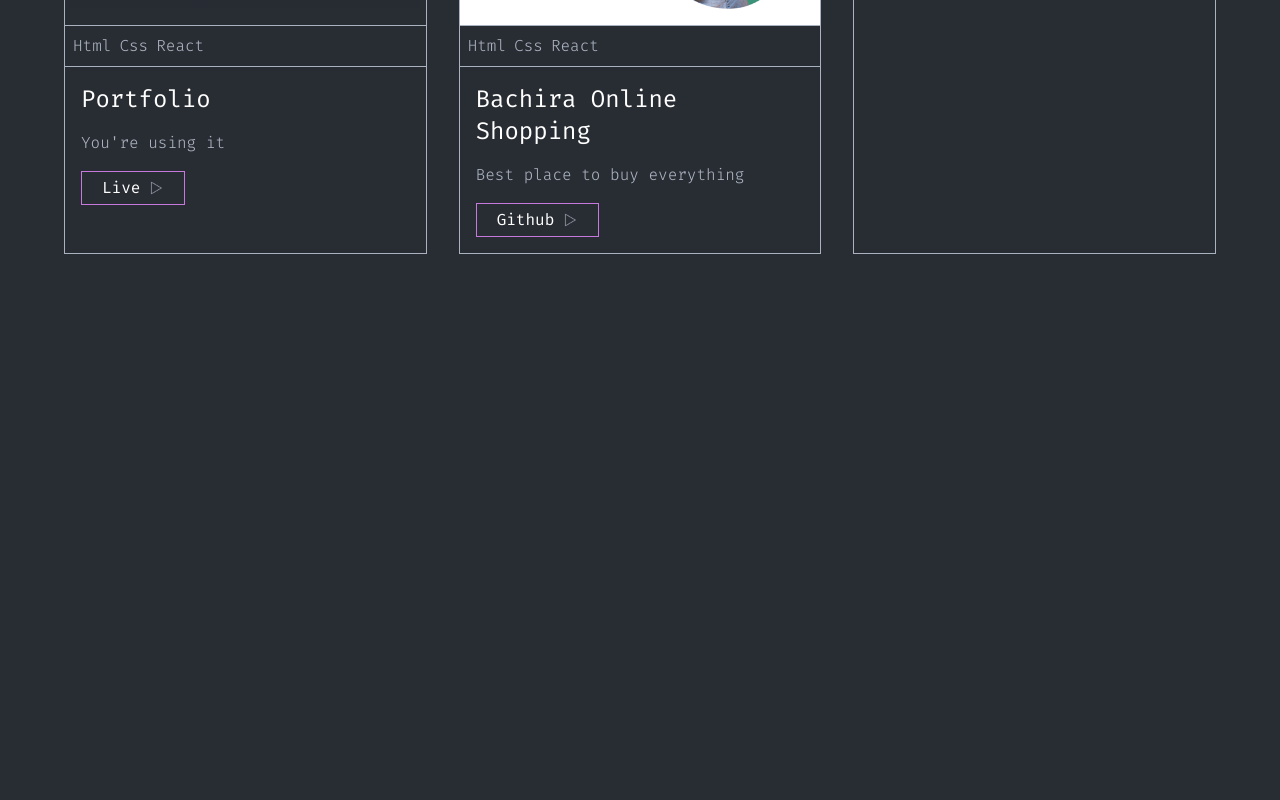
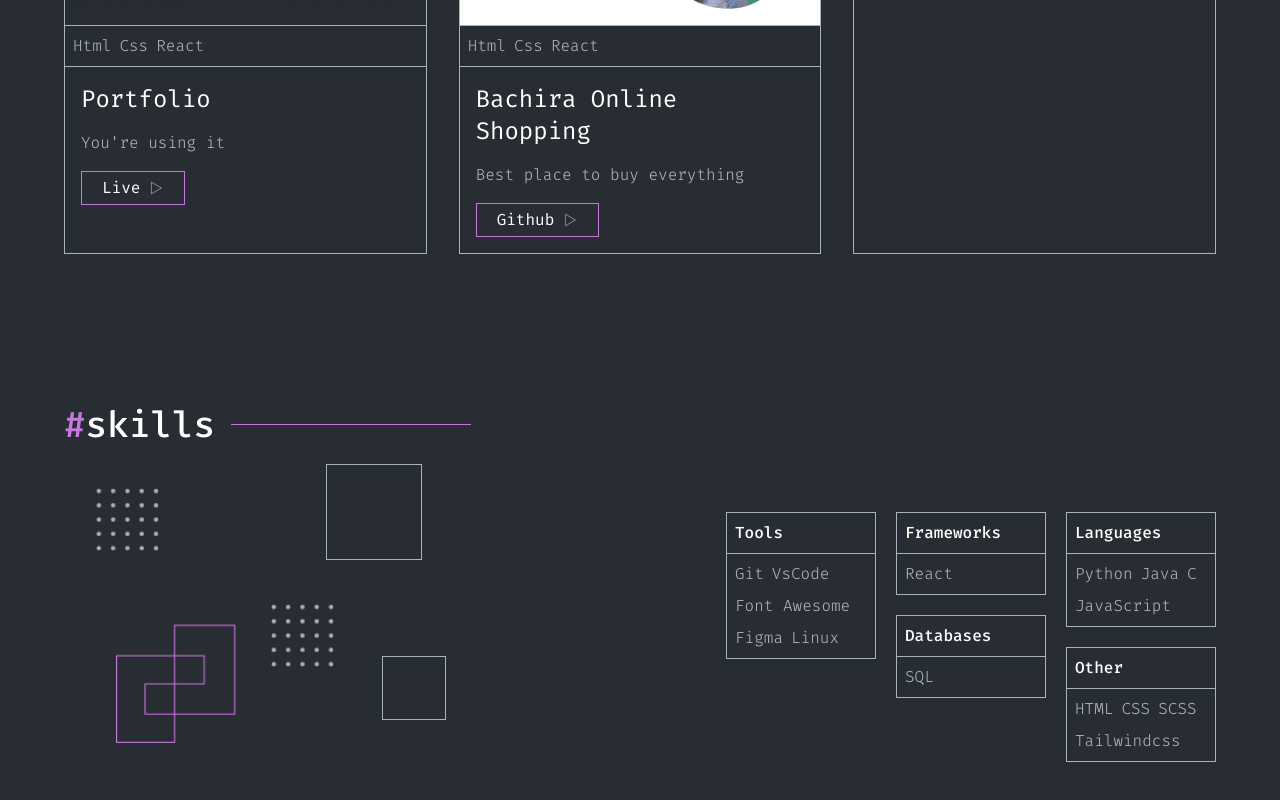
Before and after one commit to serkanursavas/portfolio, a React (Vite) app: page / in a window 1280 px wide. Shown: the part 1303-2103 px from the top of the page. Before the commit the page ends 1621 px from the top, so only its background shows below. Built offline with nearby package versions, Linux system fonts and the light colour scheme.

Commit message:
untill the skills section

```diff
--- a/src/pages/About.jsx
+++ b/src/pages/About.jsx
@@ -47,6 +47,7 @@ const About = () => {
         <div className="mt-6 grid grid-cols-2 gap-4 text-sm font-light max-[330px]:text-xs">
           {skills.map((item, index) => (
             <SkillsItems
+              key={index}
               title={item.title}
               skill={item.skills}
             />
--- a/src/pages/Home.jsx
+++ b/src/pages/Home.jsx
@@ -7,6 +7,8 @@ import { faArrowRight } from '@fortawesome/free-solid-svg-icons'
 import { Link } from 'react-router-dom'
 import ProjectItem from '../components/ProjectItem'
 import projects from '../store/projects'
+import skills from '../store/about'
+import SkillsItems from '../components/SkillsItems'
 
 const Home = () => {
   return (
@@ -92,6 +94,51 @@ const Home = () => {
           ))}
         </div>
       </div>
+
+      {/* Skilss */}
+      <div className="hidden sm:block">
+        <div className="mt-36 text-white flex items-center justify-between space-x-4">
+          <div className="flex space-x-4 items-center">
+            <p className="font-medium text-[36px]">
+              <span className="text-primary">#</span>
+              skills
+            </p>
+            <div className=" w-[240px] h-[1px] bg-primary"></div>
+          </div>
+        </div>
+        <div className="mt-3 ml-8 flex justify-between">
+          <div className="relative w-[350px] h-[280px]">
+            <img
+              className="w-[63px] h-[63px] absolute top-6"
+              src={dots}
+              alt="dots"
+            />
+            <img
+              className="w-[63px] h-[63px] absolute left-[50%] top-[50%]"
+              src={dots}
+              alt="dots"
+            />
+            <img
+              className="w-[120px] h-[120px] absolute bottom-0 left-5"
+              src={logo}
+              alt="logo"
+            />
+            <div className="w-24 h-24 border border-grey absolute top-0 right-6"></div>
+            <div className="w-16 h-16 border border-grey absolute bottom-6 right-0"></div>
+          </div>
+          <div className="h-[280px] max-[1020px]:h-[400px] flex flex-end flex-wrap-reverse flex-col gap-5 mt-12">
+            {skills.map((skill, index) => (
+              <div className="w-[150px] text-white">
+                <SkillsItems
+                  key={index}
+                  title={skill.title}
+                  skill={skill.skills}
+                />
+              </div>
+            ))}
+          </div>
+        </div>
+      </div>
     </div>
   )
 }
```
